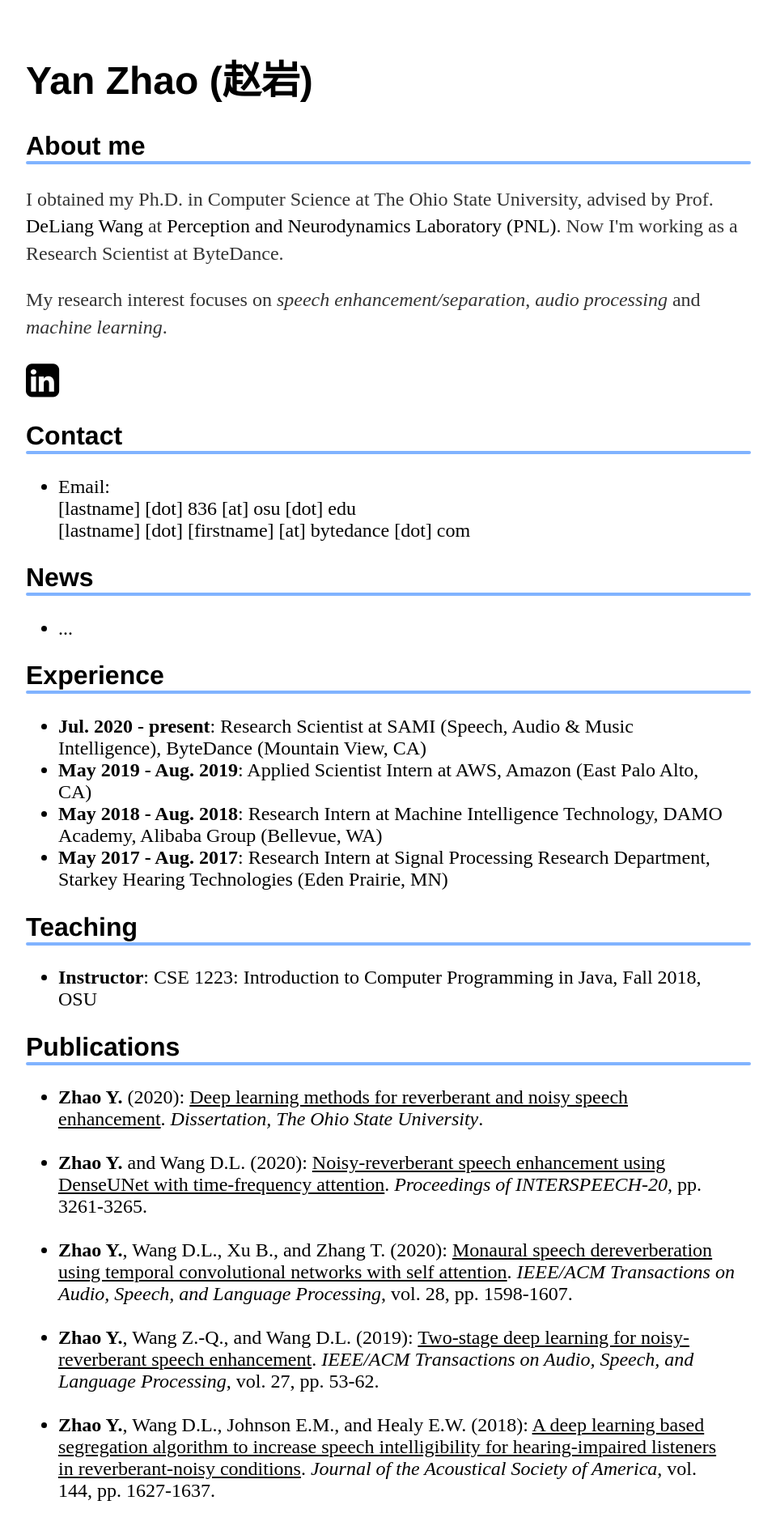
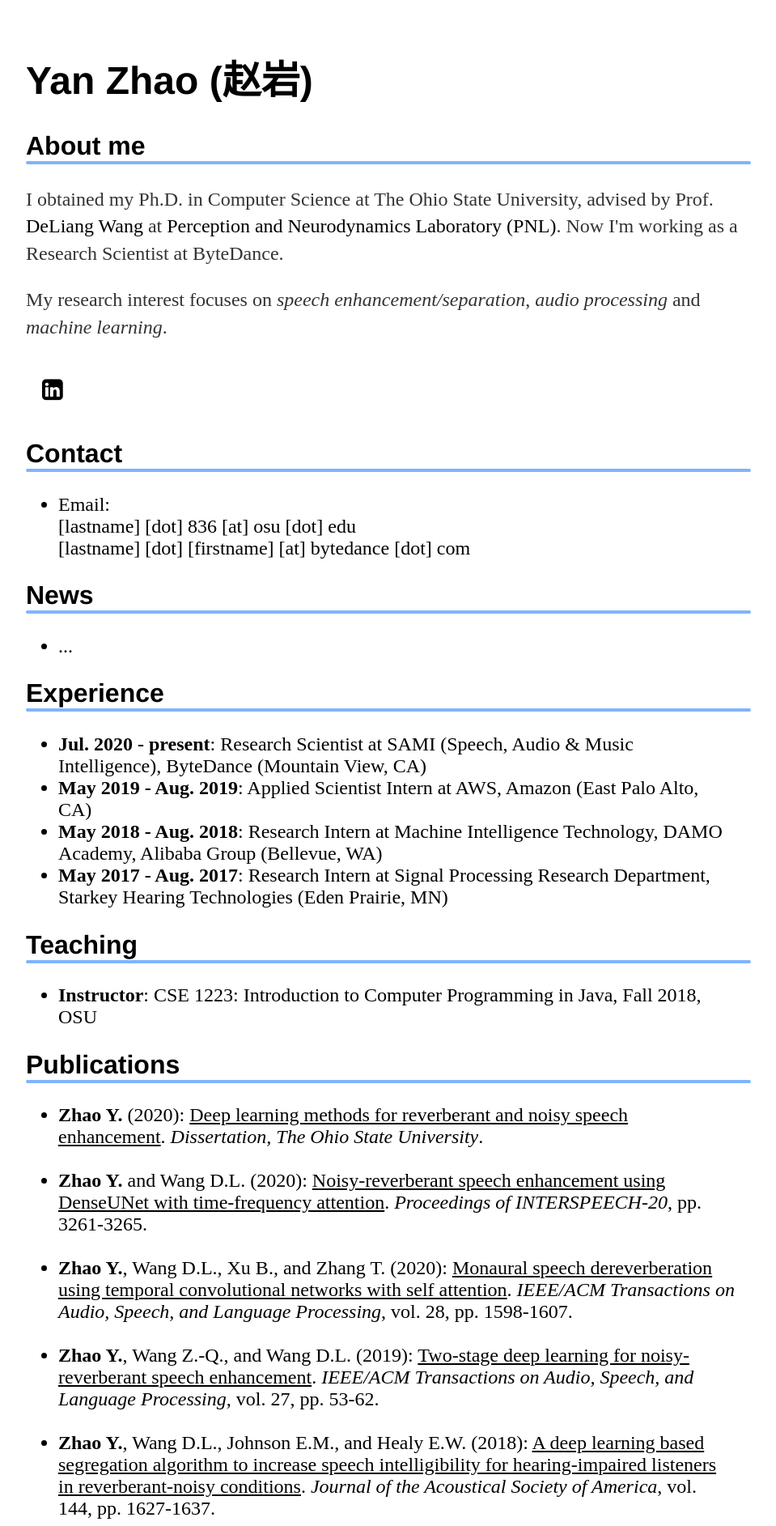
Before and after one commit to cliffzhao/cliffzhao.github.io, a Jekyll site: the page built from index.html, in a window 1280 px wide. Shown: the top 1885 px of the page at 81% size, without its empty margins (160-1119 px from the left). Built offline with Jekyll 4.4.1, drawn with Linux system fonts in a browser that asks for light colours; a style sheet for code colours, icons or effects is not loaded.

Commit message:
Update main.css

```diff
--- a/css/main.css
+++ b/css/main.css
@@ -80,14 +80,14 @@
 }
 
 /* Style all font awesome icons */
-/* .fa {
+.fa {
   padding: 20px;
   font-size: 30px;
   width: 50px;
   text-align: left;
   text-decoration: none;
   border-radius: 50%;
-} */
+}
 
 .fa:hover {
   opacity: 0.7;
```
